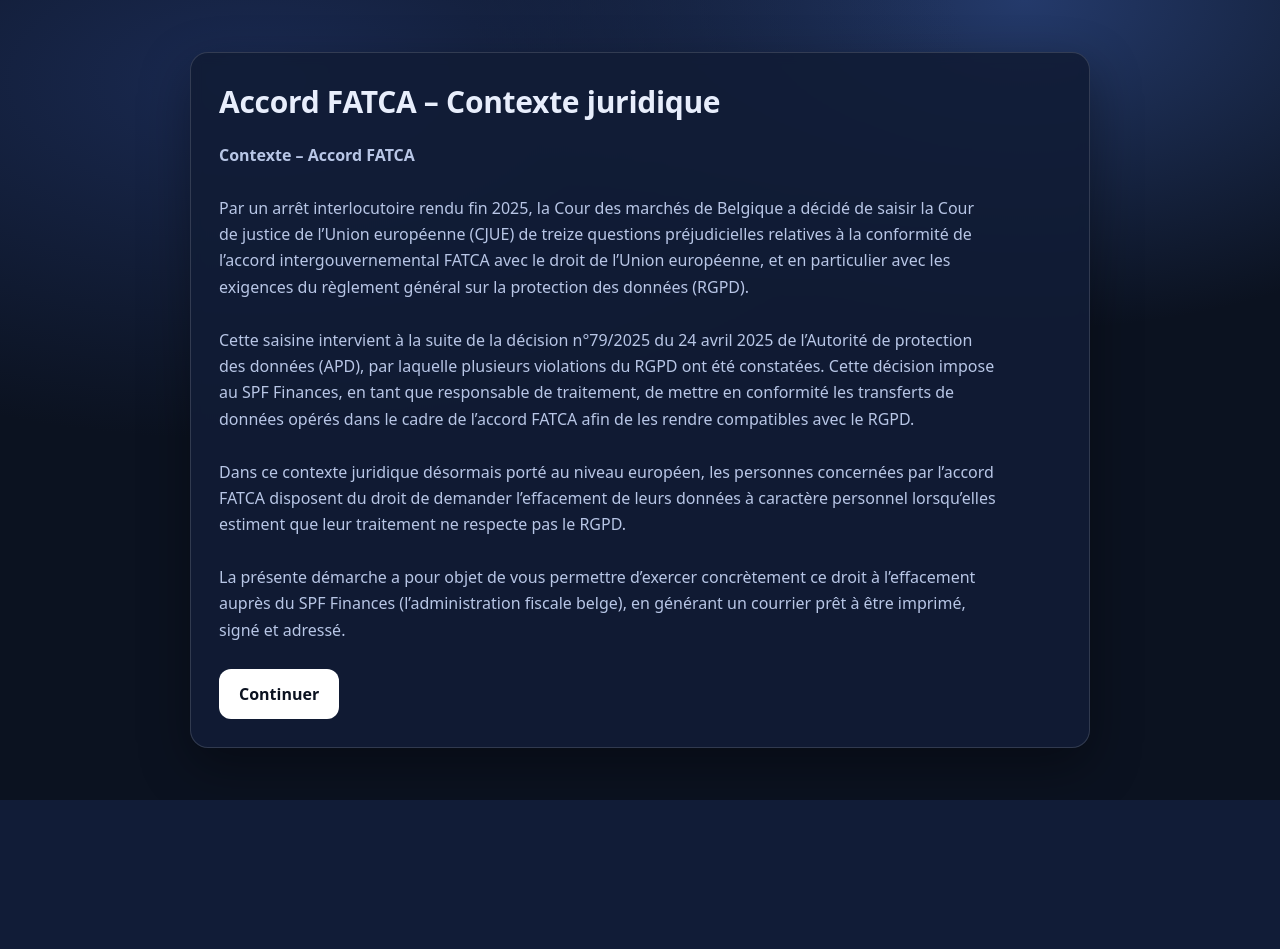
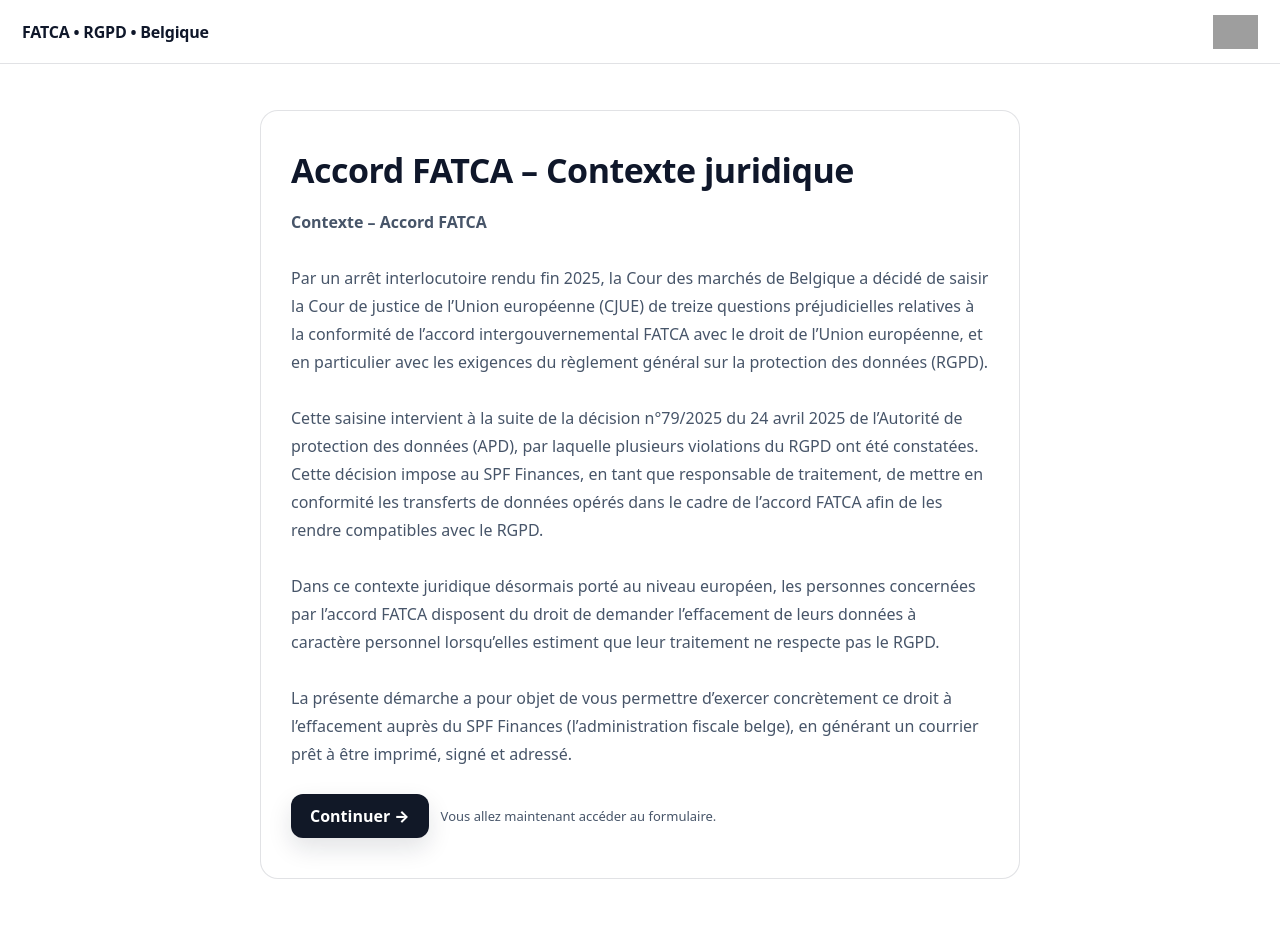
Before and after one commit to lehagrefabien-commits/fatca-application, a Flask app: page /context/fr in a window 1280 px wide. Before the commit the page ends 800 px from the top, so only its background shows below. Run offline with Flask 3, Linux system fonts and the light colour scheme; some libraries are stand-ins or nearby versions; grey boxes are pictures that could not be loaded.

Commit message:
Update langue.html

```diff
--- a/templates/langue.html
+++ b/templates/langue.html
@@ -3,81 +3,111 @@
 <head>
   <meta charset="utf-8">
   <meta name="viewport" content="width=device-width, initial-scale=1">
+
   <title>
-    {% if lang == "nl" %}
-      FATCA-akkoord – Juridische context
-    {% else %}
-      Accord FATCA – Contexte juridique
-    {% endif %}
+    {% if lang == "nl" %}FATCA-akkoord – Juridische context{% else %}Accord FATCA – Contexte juridique{% endif %}
   </title>
 
   <style>
     :root{
-      --bg:#0b1220;
-      --card:#111c36;
-      --text:#e8eefc;
-      --muted:#b8c6e6;
-      --border:rgba(255,255,255,0.14);
-      --white:#ffffff;
+      --bg:#ffffff;
+      --text:#0f172a;
+      --muted:#475569;
+      --line: rgba(15, 23, 42, 0.12);
+      --btn:#111827;
+      --btnText:#ffffff;
+      --focus: rgba(99, 102, 241, 0.25);
     }
     *{ box-sizing:border-box; }
     body{
       margin:0;
       font-family: ui-sans-serif, system-ui, -apple-system, Segoe UI, Roboto, Arial;
-      background: radial-gradient(1200px 600px at 20% 10%, #1a2a52 0%, transparent 60%),
-                  radial-gradient(1000px 600px at 80% 0%, #243a6b 0%, transparent 55%),
-                  var(--bg);
+      background: var(--bg);
       color: var(--text);
-      min-height: 100vh;
+      min-height:100vh;
+    }
+    .topbar{
+      height:64px;
       display:flex;
       align-items:center;
-      justify-content:center;
-      padding: 28px 16px;
+      justify-content:space-between;
+      padding: 0 22px;
+      border-bottom: 1px solid var(--line);
     }
-    .wrap{ width:100%; max-width: 900px; }
+    .brand{
+      font-weight:800;
+      letter-spacing:-0.2px;
+    }
+    .logo{
+      height:34px;
+      width:auto;
+      display:block;
+    }
+    .wrap{
+      max-width: 980px;
+      margin: 0 auto;
+      padding: 46px 22px 70px 22px;
+    }
     .card{
-      background: rgba(17,28,54,0.9);
-      border: 1px solid var(--border);
+      max-width: 760px;
+      margin: 0 auto;
+      padding: 40px 30px;
+      border: 1px solid var(--line);
       border-radius: 18px;
-      padding: 28px;
-      box-shadow: 0 18px 50px rgba(0,0,0,0.35);
-      backdrop-filter: blur(6px);
+      background:#fff;
     }
     h1{
-      margin-top:0;
-      font-size: clamp(22px, 3vw, 30px);
-      letter-spacing:-0.3px;
+      margin:0 0 10px 0;
+      font-size: clamp(24px, 3vw, 34px);
+      line-height:1.15;
+      letter-spacing:-0.5px;
     }
     .context{
+      margin-top: 18px;
       color: var(--muted);
-      line-height:1.65;
-      max-width: 85ch;
+      font-size: 16px;
+      line-height:1.75;
     }
     .actions{
       margin-top: 26px;
+      display:flex;
+      gap: 12px;
+      align-items:center;
+      flex-wrap:wrap;
     }
     a.btn{
-      display:inline-block;
-      padding:14px 20px;
-      border-radius:12px;
+      display:inline-flex;
+      align-items:center;
+      justify-content:center;
+      height: 44px;
+      padding: 0 18px;
+      border-radius: 12px;
       text-decoration:none;
       font-weight:800;
-      background: var(--white);
-      color:#0b1220;
+      background: var(--btn);
+      color: var(--btnText);
+      border: 1px solid rgba(17,24,39,0.95);
+      box-shadow: 0 10px 24px rgba(15,23,42,0.12);
+    }
+    a.btn:hover{ opacity: 0.95; }
+    .small{
+      font-size: 13px;
+      color: var(--muted);
     }
   </style>
 </head>
+
 <body>
+  <div class="topbar">
+    <div class="brand">FATCA • RGPD • Belgique</div>
+    <img class="logo" src="/static/aaa-logo.png" alt="AAA">
+  </div>
 
   <div class="wrap">
     <div class="card">
 
       <h1>
-        {% if lang == "nl" %}
-          FATCA-akkoord – Juridische context
-        {% else %}
-          Accord FATCA – Contexte juridique
-        {% endif %}
+        {% if lang == "nl" %}FATCA-akkoord – Juridische context{% else %}Accord FATCA – Contexte juridique{% endif %}
       </h1>
 
       <div class="context">
@@ -86,12 +116,18 @@
 
       <div class="actions">
         <a class="btn" href="/{{ lang }}">
-          {% if lang == "nl" %}Verder{% else %}Continuer{% endif %}
+          {% if lang == "nl" %}Verder{% else %}Continuer{% endif %} →
         </a>
+        <div class="small">
+          {% if lang == "nl" %}
+            U gaat nu door naar het formulier.
+          {% else %}
+            Vous allez maintenant accéder au formulaire.
+          {% endif %}
+        </div>
       </div>
 
     </div>
   </div>
-
 </body>
 </html>
```
